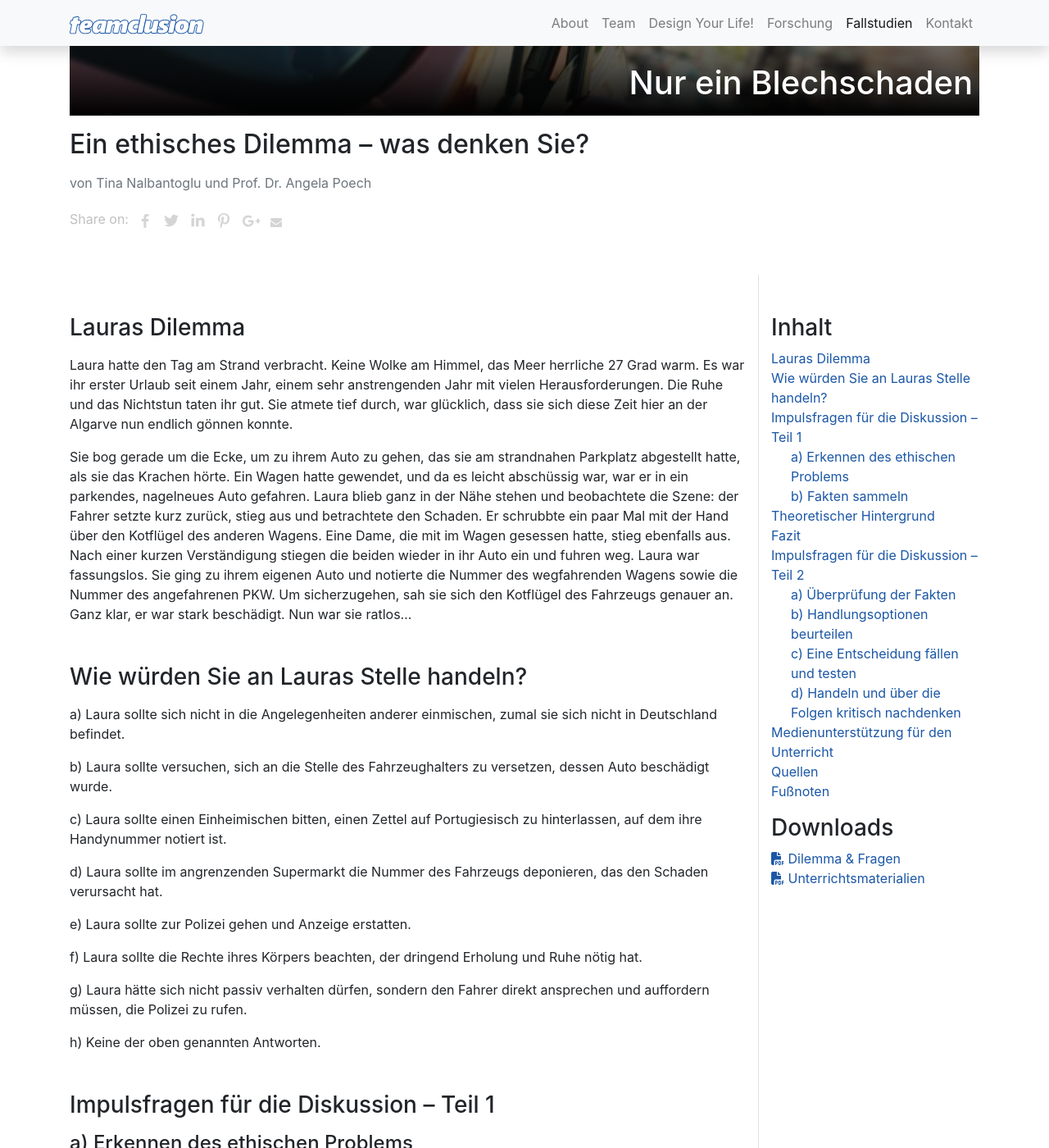
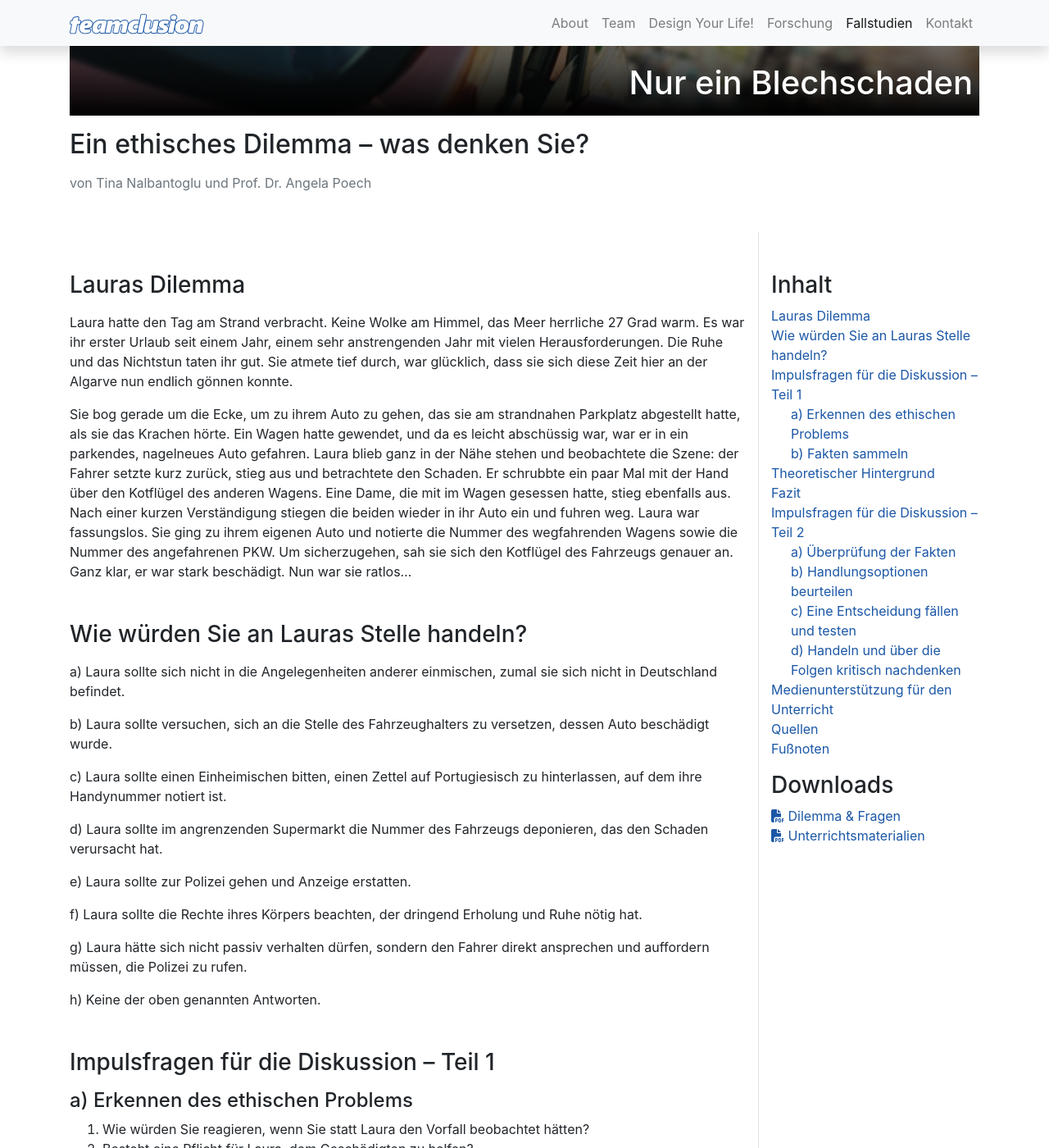
Before and after one commit to teamclusion/website, a Jekyll site: the page built from _fallstudien/blechschaden-fallstudie.md, in a window 1280 px wide and 1400 px high, scrolled down 214 px. Shown: the whole window at 82% size. Built offline with Jekyll 4.4.1, drawn with Linux system fonts in a browser that asks for light colours; nearby versions of some CDN libraries; the table of contents is made by our own code.

Commit message:
Löschen von Share-Buttons

```diff
--- a/_includes/share-buttons.html
+++ /dev/null
@@ -1,42 +0,0 @@
-{% if include.pageurl != nil and include.pageurl != '' %}
-    {% assign pageurl = include.pageurl %}
-{% else %}
-    {% assign pageurl = page.url %}
-{% endif %}
-
-<style>
-#share-buttons {display: inline-block; vertical-align: middle; }
-#share-buttons:after {content: ""; display: block; clear: both;}
-#share-buttons > div {
-    position: relative;
-    text-align: left;
-    height: 36px;
-    width: 32px;
-    float: left;
-    text-align: center;
-}
-#share-buttons > div > svg {height: 16px; fill: #d5d5d5; margin-top: 10px;}
-#share-buttons > div:hover {cursor: pointer;}
-#share-buttons > div.facebook:hover > svg {fill: #3B5998;}
-#share-buttons > div.twitter:hover > svg {fill: #55ACEE;}
-#share-buttons > div.linkedin:hover > svg {fill: #0077b5;}
-#share-buttons > div.pinterest:hover > svg {fill: #CB2027;}
-#share-buttons > div.gplus:hover > svg {fill: #dd4b39;}
-#share-buttons > div.mail:hover > svg {fill: #7D7D7D;}
-#share-buttons > div.instagram:hover > svg {fill: #C73B92;}
-#share-buttons > div.facebook > svg {height: 18px; margin-top: 9px;}
-#share-buttons > div.twitter > svg {height: 20px; margin-top: 8px;}
-#share-buttons > div.linkedin > svg {height: 19px; margin-top: 7px;}
-#share-buttons > div.pinterest > svg {height: 20px; margin-top: 9px;}
-#share-buttons > div.gplus > svg {height: 17px; margin-top: 9px; position: relative; left: 1px;}
-#share-buttons > div.mail > svg {height: 14px; margin-top: 11px;}
-</style>
-
-<span style="color: silver;">Share on: </span><div id="share-buttons">
-    <div class="facebook" title="Share this on Facebook" onclick="window.open('http://www.facebook.com/share.php?u={{ site.url }}{{ pageurl }}');"><svg viewBox="0 0 1792 1792" xmlns="http://www.w3.org/2000/svg"><path d="M1343 12v264h-157q-86 0-116 36t-30 108v189h293l-39 296h-254v759h-306v-759h-255v-296h255v-218q0-186 104-288.5t277-102.5q147 0 228 12z"/></svg></div>
-    <div class="twitter" title="Share this on Twitter" onclick="window.open('http://twitter.com/home?status={{ site.url }}{{ pageurl }}');"><svg viewBox="0 0 1792 1792" xmlns="http://www.w3.org/2000/svg"><path d="M1684 408q-67 98-162 167 1 14 1 42 0 130-38 259.5t-115.5 248.5-184.5 210.5-258 146-323 54.5q-271 0-496-145 35 4 78 4 225 0 401-138-105-2-188-64.5t-114-159.5q33 5 61 5 43 0 85-11-112-23-185.5-111.5t-73.5-205.5v-4q68 38 146 41-66-44-105-115t-39-154q0-88 44-163 121 149 294.5 238.5t371.5 99.5q-8-38-8-74 0-134 94.5-228.5t228.5-94.5q140 0 236 102 109-21 205-78-37 115-142 178 93-10 186-50z"/></svg></div>
-    <div class="linkedin" title="Share this on Linkedin" onclick="window.open('https://www.linkedin.com/shareArticle?mini=true&url={{ site.url }}{{ pageurl }}&title=&summary=&source=');"><svg viewBox="0 0 1792 1792" xmlns="http://www.w3.org/2000/svg"><path d="M477 625v991h-330v-991h330zm21-306q1 73-50.5 122t-135.5 49h-2q-82 0-132-49t-50-122q0-74 51.5-122.5t134.5-48.5 133 48.5 51 122.5zm1166 729v568h-329v-530q0-105-40.5-164.5t-126.5-59.5q-63 0-105.5 34.5t-63.5 85.5q-11 30-11 81v553h-329q2-399 2-647t-1-296l-1-48h329v144h-2q20-32 41-56t56.5-52 87-43.5 114.5-15.5q171 0 275 113.5t104 332.5z"/></svg></div>
-    {% if page.image %}<div class="pinterest" title="Share this on Pinterest" onclick="window.open('https://pinterest.com/pin/create/button/?url=&media={{ site.url }}{{ page.image }}&description=');"><svg viewBox="0 0 1792 1792" xmlns="http://www.w3.org/2000/svg"><path d="M256 597q0-108 37.5-203.5t103.5-166.5 152-123 185-78 202-26q158 0 294 66.5t221 193.5 85 287q0 96-19 188t-60 177-100 149.5-145 103-189 38.5q-68 0-135-32t-96-88q-10 39-28 112.5t-23.5 95-20.5 71-26 71-32 62.5-46 77.5-62 86.5l-14 5-9-10q-15-157-15-188 0-92 21.5-206.5t66.5-287.5 52-203q-32-65-32-169 0-83 52-156t132-73q61 0 95 40.5t34 102.5q0 66-44 191t-44 187q0 63 45 104.5t109 41.5q55 0 102-25t78.5-68 56-95 38-110.5 20-111 6.5-99.5q0-173-109.5-269.5t-285.5-96.5q-200 0-334 129.5t-134 328.5q0 44 12.5 85t27 65 27 45.5 12.5 30.5q0 28-15 73t-37 45q-2 0-17-3-51-15-90.5-56t-61-94.5-32.5-108-11-106.5z"/></svg></div>{% endif %}
-    <div class="gplus" title="Share this on Google Plus" onclick="window.open('https://plus.google.com/share?url={{ site.url }}{{ pageurl }}');"><svg viewBox="0 0 2304 1792" xmlns="http://www.w3.org/2000/svg"><path d="M1437 913q0 208-87 370.5t-248 254-369 91.5q-149 0-285-58t-234-156-156-234-58-285 58-285 156-234 234-156 285-58q286 0 491 192l-199 191q-117-113-292-113-123 0-227.5 62t-165.5 168.5-61 232.5 61 232.5 165.5 168.5 227.5 62q83 0 152.5-23t114.5-57.5 78.5-78.5 49-83 21.5-74h-416v-252h692q12 63 12 122zm867-122v210h-209v209h-210v-209h-209v-210h209v-209h210v209h209z"/></svg></div>
-    <div class="mail" title="Share this through Email" onclick="window.open('mailto:?&body={{ site.url }}{{ pageurl }}');"><svg viewBox="0 0 1792 1792" xmlns="http://www.w3.org/2000/svg"><path d="M1792 710v794q0 66-47 113t-113 47h-1472q-66 0-113-47t-47-113v-794q44 49 101 87 362 246 497 345 57 42 92.5 65.5t94.5 48 110 24.5h2q51 0 110-24.5t94.5-48 92.5-65.5q170-123 498-345 57-39 100-87zm0-294q0 79-49 151t-122 123q-376 261-468 325-10 7-42.5 30.5t-54 38-52 32.5-57.5 27-50 9h-2q-23 0-50-9t-57.5-27-52-32.5-54-38-42.5-30.5q-91-64-262-182.5t-205-142.5q-62-42-117-115.5t-55-136.5q0-78 41.5-130t118.5-52h1472q65 0 112.5 47t47.5 113z"/></svg></div>
-</div>
--- a/_layouts/fallstudie.html
+++ b/_layouts/fallstudie.html
@@ -100,8 +100,6 @@ layout: default
 
   {% endif %}
 
-  {% include share-buttons.html %}
-
   <div class="row mt-5 d-flex">
     <div class="col-lg-9 post-content order-2 order-lg-1 itemprop="articleBody"">
       {{ content }}
```
